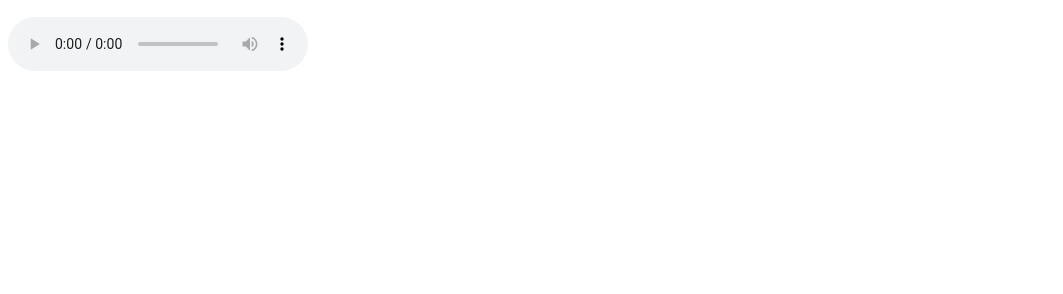
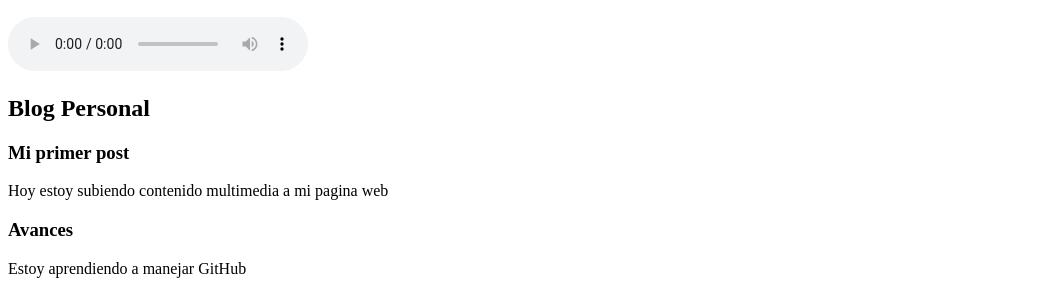
Before and after one commit to Juan58hc/miPrimeraPaginaWeb, a plain HTML site: page index.html in a window 1280 px wide. Shown: the part 1641-1935 px from the top of the page, without its empty margins (0-1063 px from the left). Before the commit the page ends 1724 px from the top, so only its background shows below. Drawn offline with Linux system fonts and the light colour scheme.

Commit message:
sección y artículos del blog

```diff
--- a/index.html
+++ b/index.html
@@ -71,6 +71,16 @@
     <audio controls>
         <source src="" type="audio/mpeg">
     </audio>
-
+    <section>
+        <h2>Blog Personal</h2>
+        <article>
+            <h3>Mi primer post</h3>
+            <p>Hoy estoy subiendo contenido multimedia a mi pagina web</p>
+        </article>
+        <article>
+            <h3>Avances</h3>
+            <p>Estoy aprendiendo a manejar GitHub</p>
+        </article>
+    </section>
 </body>
 </html>
```
